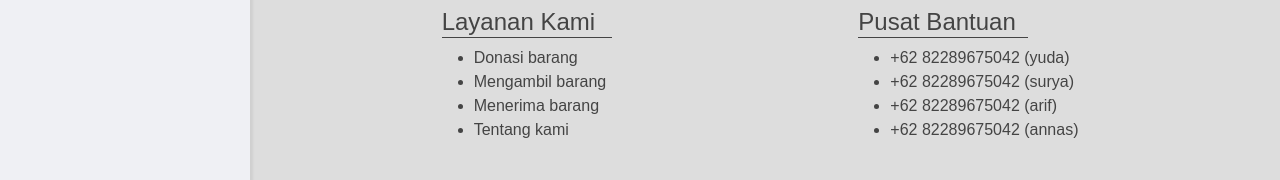
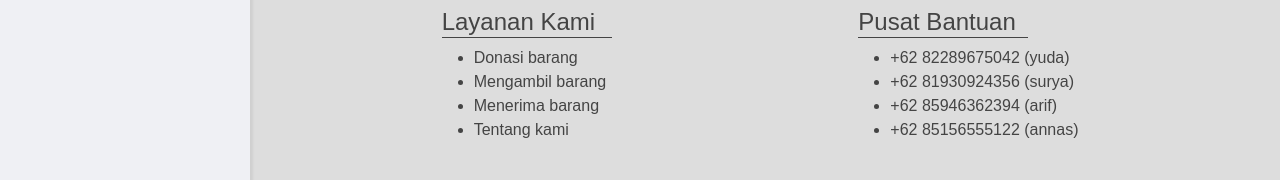
Before and after one commit to suryaasaputra/dibagiin, a Next.js app: page /permintaan/diterima in a window 1280 px wide. Shown: the part 617-797 px from the top of the page. Built offline with nearby package versions, Linux system fonts and the light colour scheme; sample sign-in values are in the browser's storage; a web font is replaced by a local one.

Commit message:
update border gambar user

```diff
--- a/components/Layout2.js
+++ b/components/Layout2.js
@@ -188,9 +188,9 @@ const Footer = () => {
 					<h4>Pusat Bantuan</h4>
 					<ul>
 						<li>+62 82289675042 (yuda)</li>
-						<li>+62 82289675042 (surya)</li>
-						<li>+62 82289675042 (arif)</li>
-						<li>+62 82289675042 (annas)</li>
+						<li>+62 81930924356 (surya)</li>
+						<li>+62 85946362394 (arif)</li>
+						<li>+62 85156555122 (annas)</li>
 					</ul>
 				</div>
 			</div>
--- a/pages/permintaan/diterima.js
+++ b/pages/permintaan/diterima.js
@@ -50,6 +50,7 @@ const Diterima = () => {
                                     width={80}
                                     height={80}
                                     src={item.user.profil_photo_url}
+                                    style={{border: '4px solid #73a700'}}
                                     className="img-fluid rounded-circle"
                                     alt='avatar'
                                 />
```
